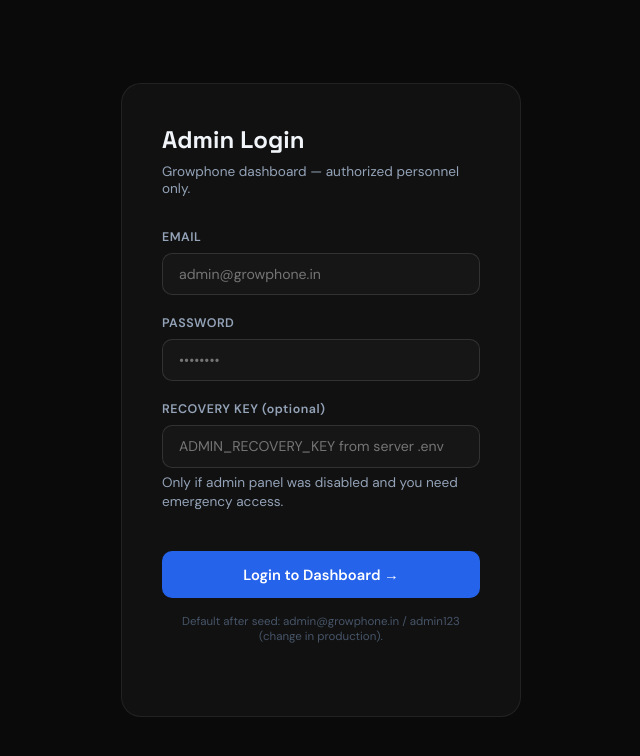
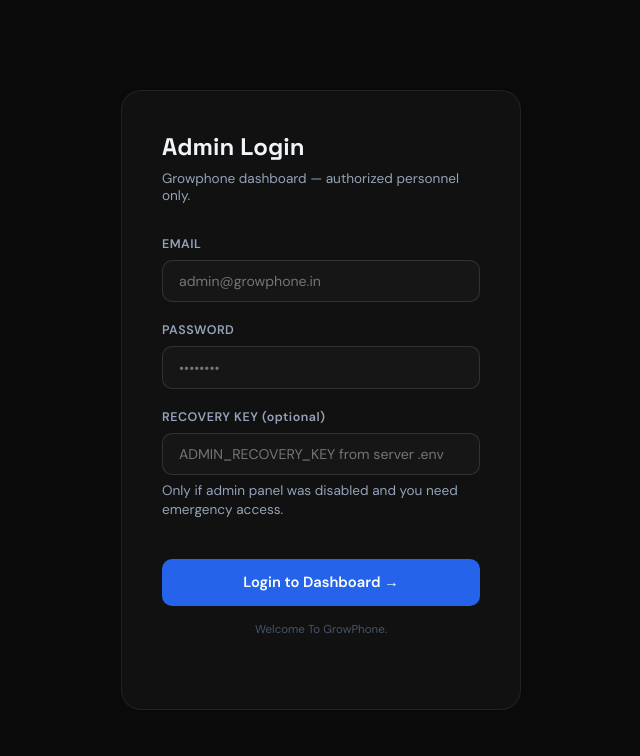
Before and after one commit to cyrus037/growphone, a React (Vite) app in the folder client/: page /admin-portal in a window 1280 px wide. Shown: the top 756 px of the page, without its empty margins (319-959 px from the left). Built offline with nearby package versions, Linux system fonts and the light colour scheme; no server answers.

Commit message:
Update login message in AdminLogin component

```diff
--- a/client/src/pages/AdminLogin.jsx
+++ b/client/src/pages/AdminLogin.jsx
@@ -144,7 +144,7 @@
           </button>
         </form>
         <p style={{ fontSize: '0.72rem', color: 'var(--text3)', marginTop: '1rem', textAlign: 'center' }}>
-          Default after seed: admin@growphone.in / admin123 (change in production).
+          Welcome To GrowPhone.
         </p>
       </div>
     </div>
```
